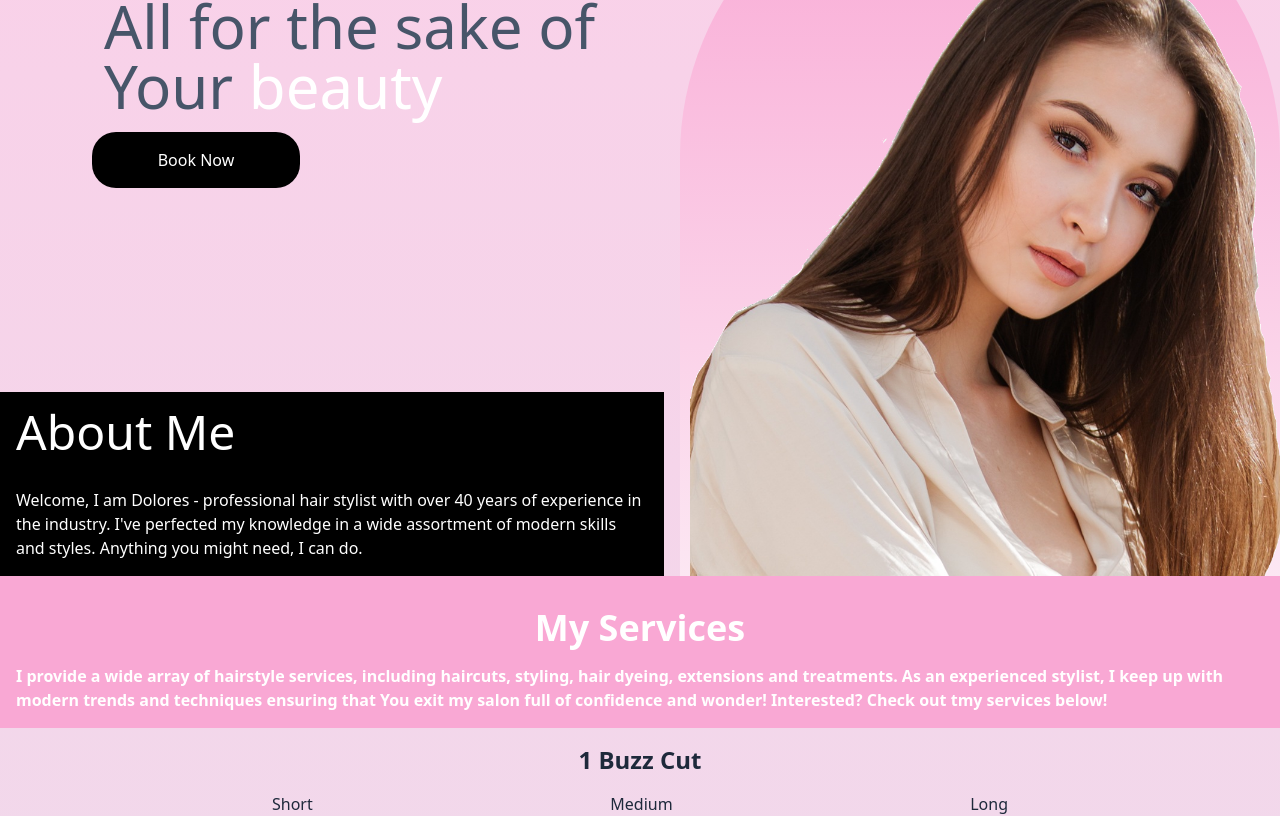
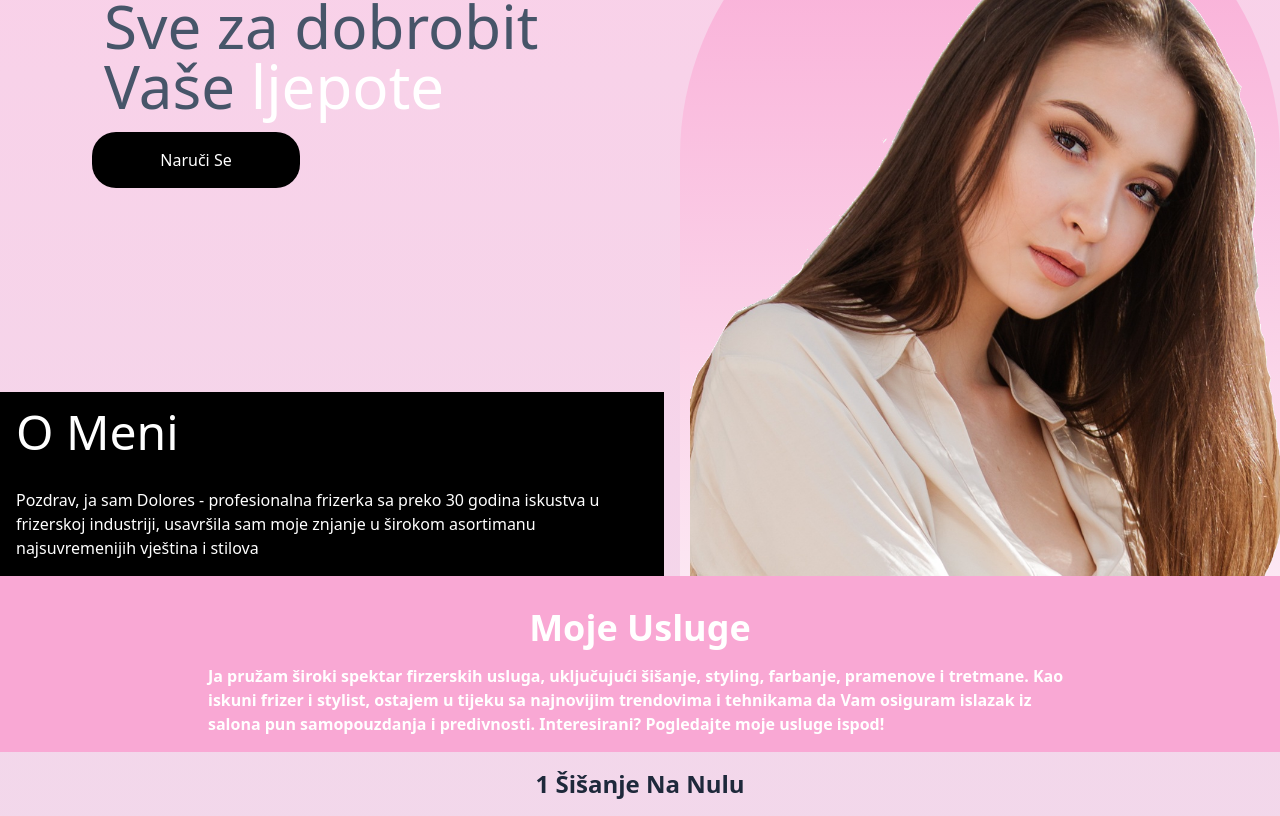
Before and after one commit to MorisSirotic/website-bellis-salon, a React (Vite) app: page / in a window 1280 px wide. Shown: the part 320-1136 px from the top of the page. Built offline with nearby package versions, Linux system fonts and the light colour scheme.

Commit message:
Minor adjustments

```diff
--- a/src/components/Intro.jsx
+++ b/src/components/Intro.jsx
@@ -1,13 +1,11 @@
 import { useLanguage } from "../data/LanguageContext";
-
+//loc: My Services
 export const Intro = () => {
-  const {lang} = useLanguage();
+  const { lang } = useLanguage();
   return (
-    <div className=" pt-8 bg-pink-300 text-white font-semibold">
+    <div className="flex flex-col pt-8 bg-pink-300 text-white font-semibold">
       <h2 className="text-4xl  text-center">{lang.ord6}</h2>
-      <p className="p-4">
-      {lang.ord7}
-      </p>
+      <p className="max-w-4xl  self-center p-4">{lang.ord7}</p>
     </div>
   );
 };
--- a/src/components/Services.jsx
+++ b/src/components/Services.jsx
@@ -95,17 +95,3 @@ export const Services = (props) => {
     </div>
   );
 };
-
-const Service = (props) => {
-  const { name, price, img } = props;
-
-  return (
-    <div className="flex w-36 flex-col m-1 text-center">
-      <div className="h-36 w-36">
-        <img src={img} />
-      </div>
-      <span className="">{name}</span>
-      <span>{price}</span>
-    </div>
-  );
-};
--- a/src/data/LanguageContext.jsx
+++ b/src/data/LanguageContext.jsx
@@ -1,10 +1,10 @@
-import React from 'react';
-import { Croatian, English } from './Languages';
+import React from "react";
+import { Croatian } from "./Languages";
 
 const LanguageContext = React.createContext();
 
 export const LanguageProvider = ({ children }) => {
-  const [lang, setLang] = React.useState(English);
+  const [lang, setLang] = React.useState(Croatian);
 
   const updateLanguage = (language) => {
     setLang(language);
--- a/src/data/Languages.js
+++ b/src/data/Languages.js
@@ -4,9 +4,9 @@ export const English = {
   ord2_1: "beauty",
   ord3: "Book Now",
   ord4: "About Me",
-  ord5: "Welcome, I am Dolores - professional hair stylist with over 40 years of experience in the industry. I've perfected my knowledge in a wide assortment of modern skills and styles. Anything you might need, I can do.",
+  ord5: "Welcome, I am Dolores - professional hair stylist with over 30 years of experience in the industry. I've perfected my knowledge in a wide assortment of modern skills and styles. Anything you might need, I can do.",
   ord6: "My Services",
-  ord7: "I provide a wide array of hairstyle services, including haircuts, styling, hair dyeing, extensions and treatments. As an experienced stylist, I keep up with modern trends and techniques ensuring that You exit my salon full of confidence and wonder! Interested? Check out tmy services below!",
+  ord7: "I provide a wide array of hairstyle services, including haircuts, styling, hair dyeing, extensions and treatments. As an experienced stylist, I keep up with modern trends and techniques ensuring that You exit my salon full of confidence and wonder! Interested? Check out my services below!",
   ord8: "Buzz Cut",
   ord9: {
     sub1: "Short",
@@ -38,7 +38,7 @@ export const Croatian = {
     ord2_1: "ljepote",
     ord3: "Naruči Se",
     ord4: "O Meni",
-    ord5: "Pozdrav, ja sam Dolores - profesionalna frizerka sa preko 40 godina iskustva u frizerskoj industriji, usavršila sam moje znjanje u širokom asortimanu najsuvremenijih vještina i stilova",
+    ord5: "Pozdrav, ja sam Dolores - profesionalna frizerka sa preko 30 godina iskustva u frizerskoj industriji, usavršila sam moje znjanje u širokom asortimanu najsuvremenijih vještina i stilova",
     ord6: "Moje Usluge",
     ord7: "Ja pružam široki spektar firzerskih usluga, uključujući šišanje, styling, farbanje, pramenove i tretmane. Kao iskuni frizer i stylist, ostajem u tijeku sa najnovijim trendovima i tehnikama da Vam osiguram islazak iz salona pun samopouzdanja i predivnosti. Interesirani? Pogledajte moje usluge ispod!",
     ord8: "Šišanje Na Nulu", //1
```
Also changed, not shown: src/components/Top.jsx (+3 -6 lines).
